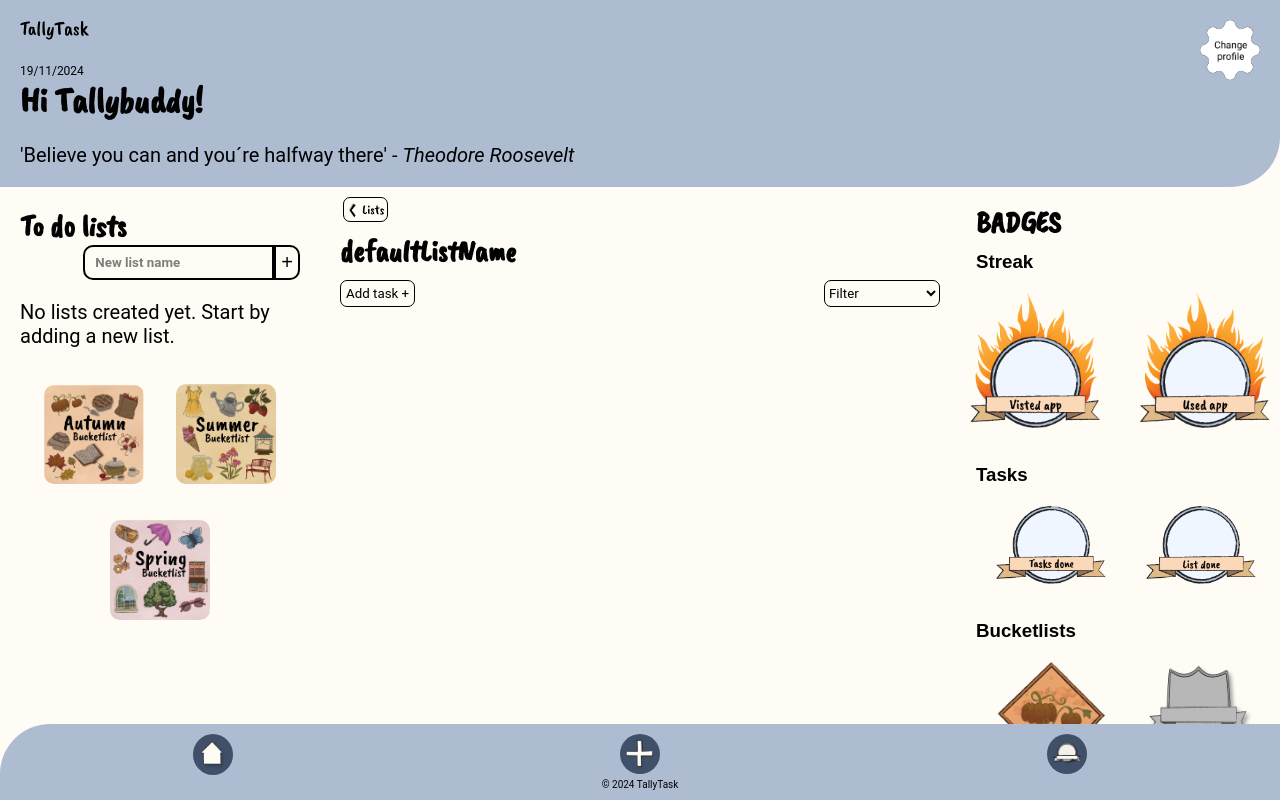
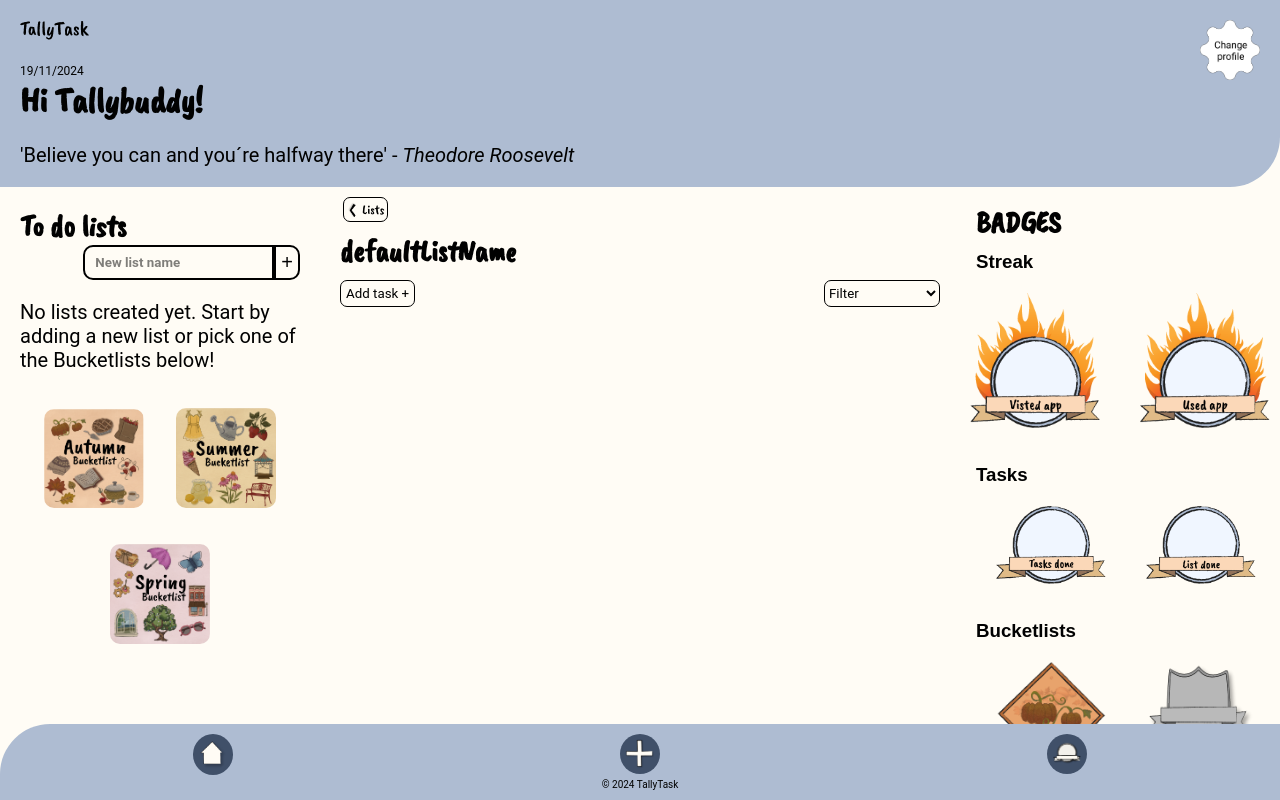
Before and after one commit to EEE95/tallytask, a React (Vite) app: page / in a window 1280 px wide. Shown: the top 800 px of the page. Built offline with nearby package versions, Linux system fonts and the light colour scheme; a web font is replaced by a local one.

Commit message:
no tasks text update

```diff
--- a/src/Home.tsx
+++ b/src/Home.tsx
@@ -83,7 +83,7 @@ function Home({ lists, setLists, tasks, setTasks }: HomeType) {
             </div>
 
             {lists.length === 0 ? (
-                <p className="no-tasks-text">No lists created yet. Start by adding a new list.</p>
+                <p className="no-tasks-text">No lists created yet. Start by adding a new list or pick one of the Bucketlists below!</p>
             ) : (
 
             <ul>
```
